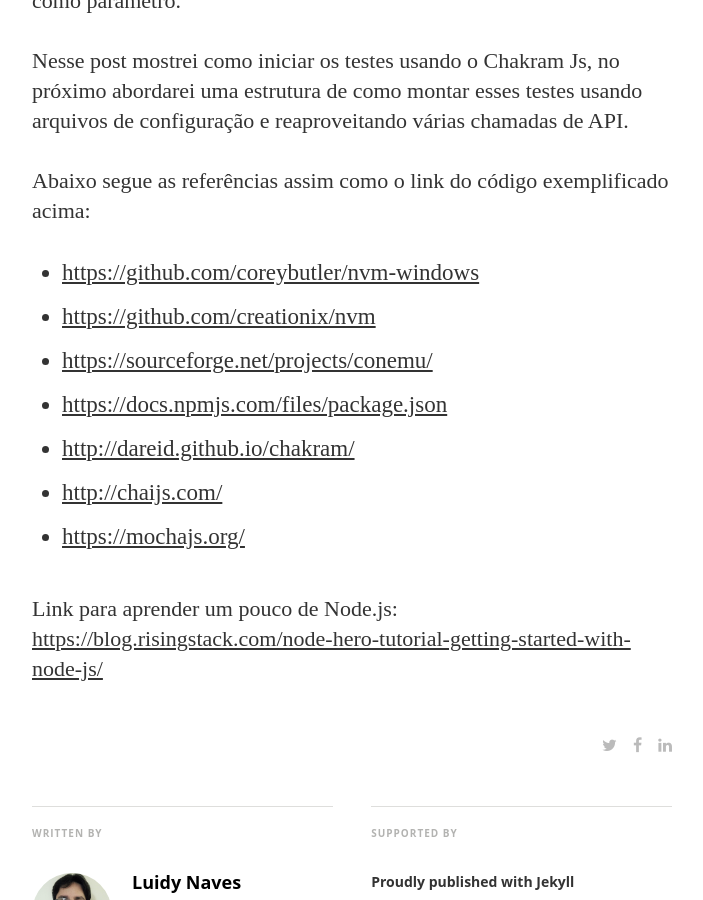
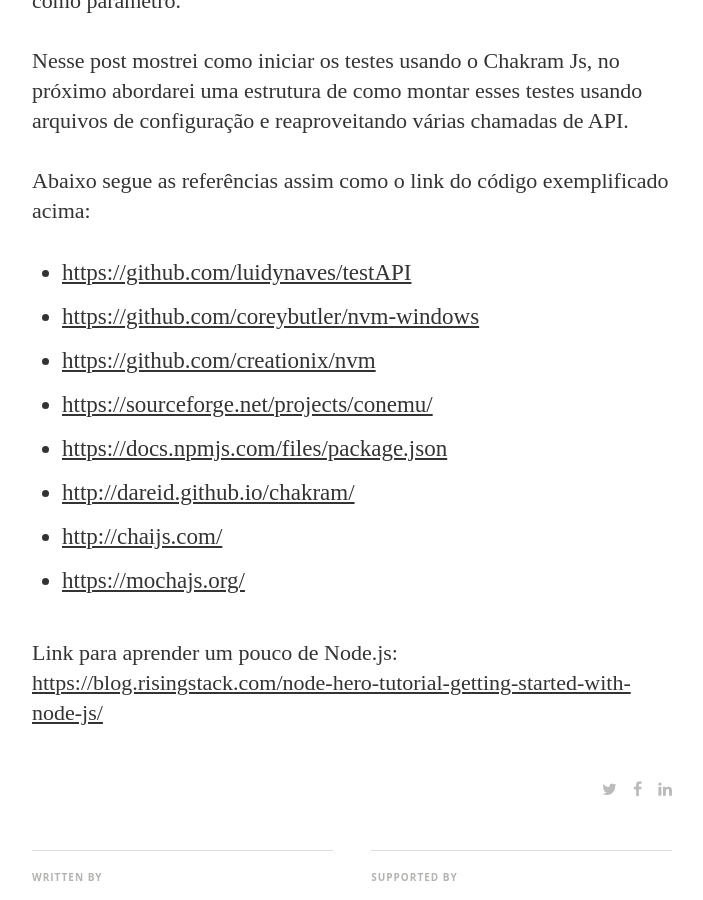
Before and after one commit to luidymorais/luidymorais.github.io, a Jekyll site: the page built from _posts/pt/2016-11-09-pt-testando-api-rest-com-chakram-js.markdown, in a window 1280 px wide and 900 px high, scrolled down 3383 px. Shown: the whole window, without its empty margins (288-991 px from the left). Built offline with Jekyll 4.4.1, drawn with Linux system fonts in a browser that asks for light colours; nearby versions of some CDN libraries; some web fonts are replaced; comment, search, counter and statistics services are not loaded; some of the changed lines change nothing that is shown.

Commit message:
include github link for code

```diff
--- a/_posts/pt/2016-11-09-pt-testando-api-rest-com-chakram-js.markdown
+++ b/_posts/pt/2016-11-09-pt-testando-api-rest-com-chakram-js.markdown
@@ -97,6 +97,7 @@
 
 Abaixo segue as referências assim como o link do código exemplificado acima:
 
+* [https://github.com/luidynaves/testAPI](https://github.com/luidynaves/testAPI){:target="_blank"}
 * [https://github.com/coreybutler/nvm-windows](https://github.com/coreybutler/nvm-windows){:target="_blank"}
 * [https://github.com/creationix/nvm](https://github.com/creationix/nvm){:target="_blank"}
 * [https://sourceforge.net/projects/conemu/](https://sourceforge.net/projects/conemu/){:target="_blank"}
```
